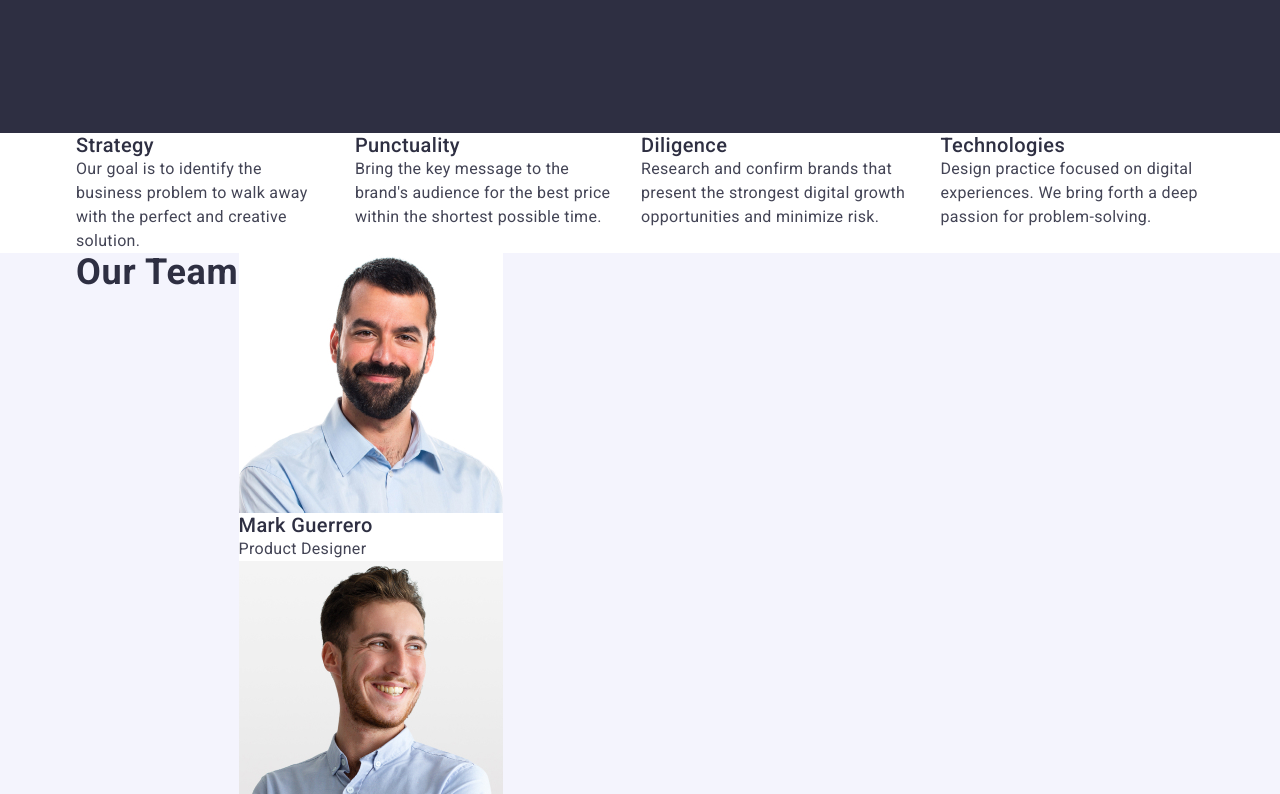
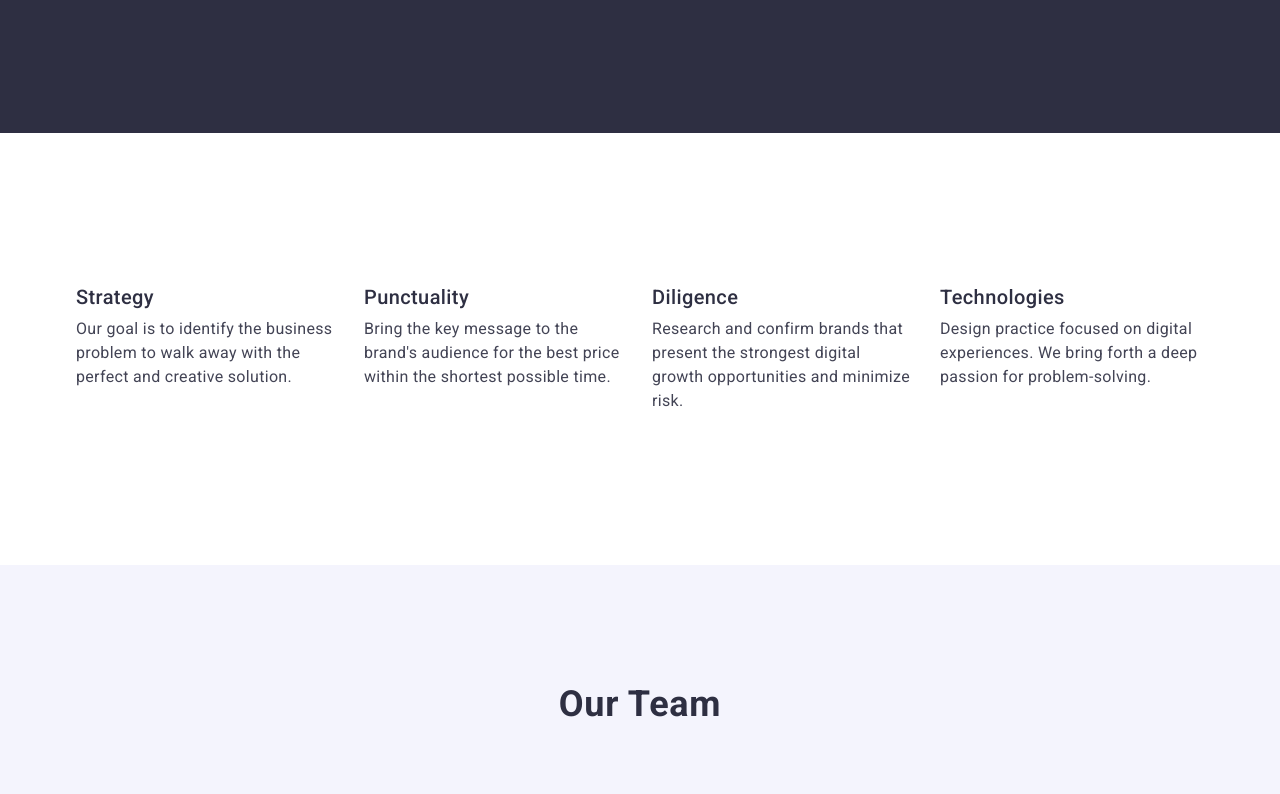
Before and after one commit to a-nester/goit-homework-03, a plain HTML site: page index.html in a window 1280 px wide. Shown: the part 540-1334 px from the top of the page. Drawn offline with nearby package versions, Linux system fonts and the light colour scheme.

Commit message:
ourteam1

```diff
--- a/css/styles.css
+++ b/css/styles.css
@@ -194,12 +194,17 @@ color: #434455;
 }
 
 /* Section2. Benefits */
+.benefits {
+    padding: 120px 0;
+}
 .header-list {
     color: #2E2F42;
     font-size: 20px;
     font-weight: 500;
     line-height: 1.2;
     letter-spacing: 0.02em;
+    margin-bottom: 8px;
+    margin-top: 32px;
 }
 
 .benefits-list {
@@ -213,10 +218,17 @@ color: #434455;
     line-height: 1.5;
     letter-spacing: 0.02em;
     color: #434455;
-    /* width: 264px; */
+    padding-bottom: 32px;
+
 }
 
+.benefits-list-item {
+    width: 264px;
+}
 /* Section Our Team */
+.ourteam .container {
+    display: block;
+}
 .ourteam {
     background-color: #F4F4FD;
 
@@ -232,8 +244,21 @@ color: #434455;
     text-transform: capitalize;
 }
 
+.ourteam .header-second {
+    padding-top: 120px;
+    padding-bottom: 72px;
+}
+
+.team-list {
+    display: flex;
+    justify-content: space-between;
+    gap: 24;
+}
+
 .team-item {
     background-color: #FFFFFF;
+    display: block;
+    justify-content: center;
 }
 
 /* Portfolio section */
--- a/index.html
+++ b/index.html
@@ -68,11 +68,11 @@
         </div>
       </section>
       <!-- Section 2. Benefits -->
-      <section>
+      <section class="benefits">
         <div class="container">
           <h2 hidden>Benefits</h2>
           <ul class="benefits-list">
-            <li>
+            <li class="benefits-list-item">
               <h3 class="header-list">Strategy</h3>
               <p class="benefits-text">
                 Our goal is to identify the business problem to walk away with
@@ -80,7 +80,7 @@
               </p>
             </li>
 
-            <li>
+            <li class="benefits-list-item">
               <h3 class="header-list">Punctuality</h3>
               <p class="benefits-text">
                 Bring the key message to the brand's audience for the best price
@@ -88,7 +88,7 @@
               </p>
             </li>
 
-            <li>
+            <li class="benefits-list-item">
               <h3 class="header-list">Diligence</h3>
               <p class="benefits-text">
                 Research and confirm brands that present the strongest digital
@@ -96,7 +96,7 @@
               </p>
             </li>
 
-            <li>
+            <li class="benefits-list-item">
               <h3 class="header-list">Technologies</h3>
               <p class="benefits-text">
                 Design practice focused on digital experiences. We bring forth a
@@ -110,7 +110,7 @@
       <section class="ourteam">
         <div class="container">
           <h2 class="header-second">our team</h2>
-          <ul>
+          <ul class="team-list">
             <li class="team-item">
               <img src="./images/teamcard1.jpg" alt="teamcard1" width="264" />
               <h3 class="header-list">Mark Guerrero</h3>
```
